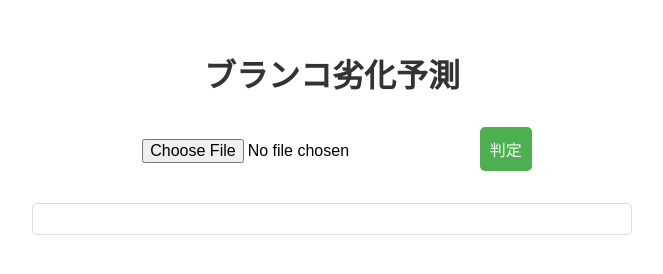
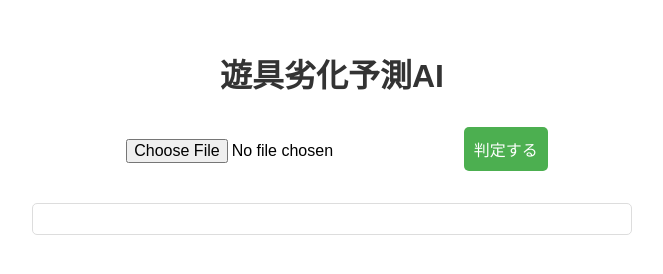
Before and after one commit to c3p31079/c3p31079_yosoku, a plain HTML site: page docs/index.html in a window 1280 px wide. Shown: the whole page, without its empty margins (308-971 px from the left). Drawn offline with Linux system fonts and the light colour scheme.

Commit message:
Update index.html

```diff
--- a/docs/index.html
+++ b/docs/index.html
@@ -1,16 +1,21 @@
 <!DOCTYPE html>
 <html lang="ja">
 <head>
-<meta charset="UTF-8">
-<meta name="viewport" content="width=device-width, initial-scale=1.0">
-<title>ブランコ劣化予測</title>
-<link rel="stylesheet" href="style.css">
+  <meta charset="UTF-8" />
+  <meta name="viewport" content="width=device-width, initial-scale=1.0" />
+  <title>遊具劣化予測AI</title>
+  <link rel="stylesheet" href="style.css" />
 </head>
 <body>
-  <h1>ブランコ劣化予測</h1>
-  <input type="file" id="fileInput">
-  <button onclick="send()">判定</button>
-  <div id="result"></div>
+  <div class="container">
+    <h1>遊具劣化予測AI</h1>
+
+    <input type="file" id="fileInput" accept="image/*" />
+    <button onclick="send()">判定する</button>
+
+    <div id="loading" style="display:none;">判定中です...</div>
+    <div id="result"></div>
+  </div>
 
   <script src="script.js"></script>
 </body>
```
